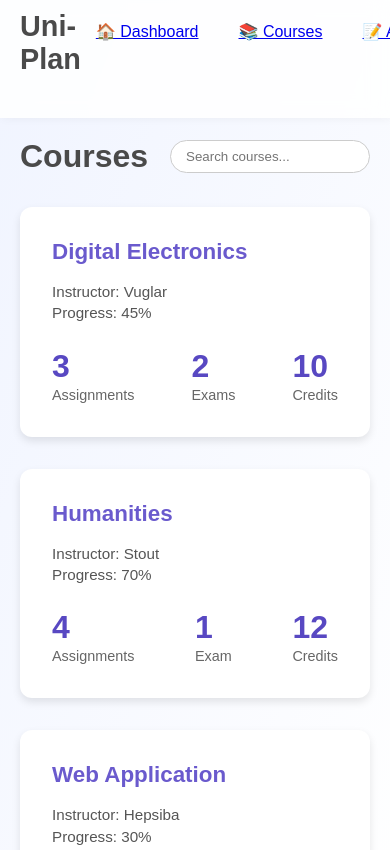
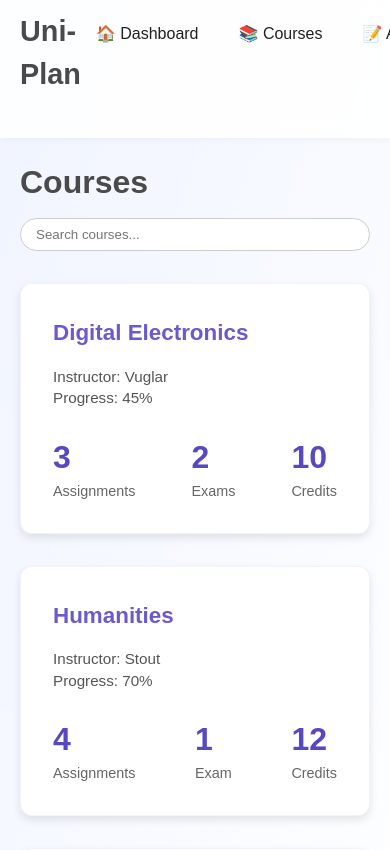
Before and after one commit to aidanj543/uniplan, a website: page app/courses.html in a window 390 px wide. Shown: the top 850 px of the page. Drawn offline with Linux system fonts and the light colour scheme.

Commit message:
Enhance dashboard CSS styling and responsiveness

```diff
--- a/assets/css/main.css
+++ b/assets/css/main.css
@@ -9,6 +9,7 @@
 body {
     background: linear-gradient(to bottom right, #f0f4ff, #ffffff);
     color: #222;
+    line-height: 1.5;
 }
 
 
@@ -33,6 +34,12 @@ body {
     z-index: 10;
 }
 
+.sidebar a {
+    color: inherit;
+    text-decoration: none;
+    display: block;
+}
+
 .sidebar .logo {
     font-size: 1.8rem;
     font-weight: 700;
@@ -50,12 +57,18 @@ body {
     margin-bottom: 10px;
     border-radius: 10px;
     cursor: pointer;
-    transition: 0.3s;
+    transition: background-color 0.25s ease, color 0.25s ease, transform 0.25s ease;
 }
 
 .sidebar ul li:hover {
     background: #6a5acd;
     color: white;
+    transform: translateX(2px);
+}
+
+.sidebar ul li:focus-within {
+    outline: 2px solid #6a5acd;
+    outline-offset: 2px;
 }
 
 
@@ -83,12 +96,13 @@ body {
     border-radius: 20px;
     border: 1px solid #ccc;
     outline: none;
-    width: 200px;
+    width: min(240px, 100%);
     transition: 0.3s;
 }
 
 .topbar .search:focus {
     border-color: #6a5acd;
+    box-shadow: 0 0 0 3px rgba(106, 90, 205, 0.2);
 }
 
 
@@ -103,12 +117,14 @@ body {
     border-radius: 12px;
     padding: 2rem;
     box-shadow: 0 4px 8px rgba(0,0,0,0.1);
-    transition: transform 0.3s, box-shadow 0.3s;
+    border: 1px solid rgba(106, 90, 205, 0.08);
+    transition: transform 0.3s, box-shadow 0.3s, border-color 0.3s;
 }
 
 .card:hover {
     transform: translateY(-5px);
     box-shadow: 0 6px 12px rgba(0,0,0,0.15);
+    border-color: rgba(106, 90, 205, 0.22);
 }
 
 .card h3 {
@@ -149,6 +165,7 @@ body {
 .card.tasks li {
     display: flex;
     align-items: center;
+    gap: 8px;
     padding: 8px 0;
     border-bottom: 1px solid #eee;
 }
@@ -170,6 +187,19 @@ body {
     border-bottom: 1px solid #eee;
     font-size: 0.95rem;
     color: #555;
+}
+
+.card.tasks li:last-child,
+.card.deadlines li:last-child {
+    border-bottom: none;
+}
+
+@media (prefers-reduced-motion: reduce) {
+    * {
+        transition: none !important;
+        animation: none !important;
+        scroll-behavior: auto !important;
+    }
 }
 
 
@@ -210,6 +240,16 @@ body {
         padding: 20px;
     }
 
+    .topbar {
+        flex-direction: column;
+        align-items: flex-start;
+        gap: 12px;
+    }
+
+    .topbar .search {
+        width: 100%;
+    }
+
     .dashboard {
         grid-template-columns: 1fr;
     }
```
